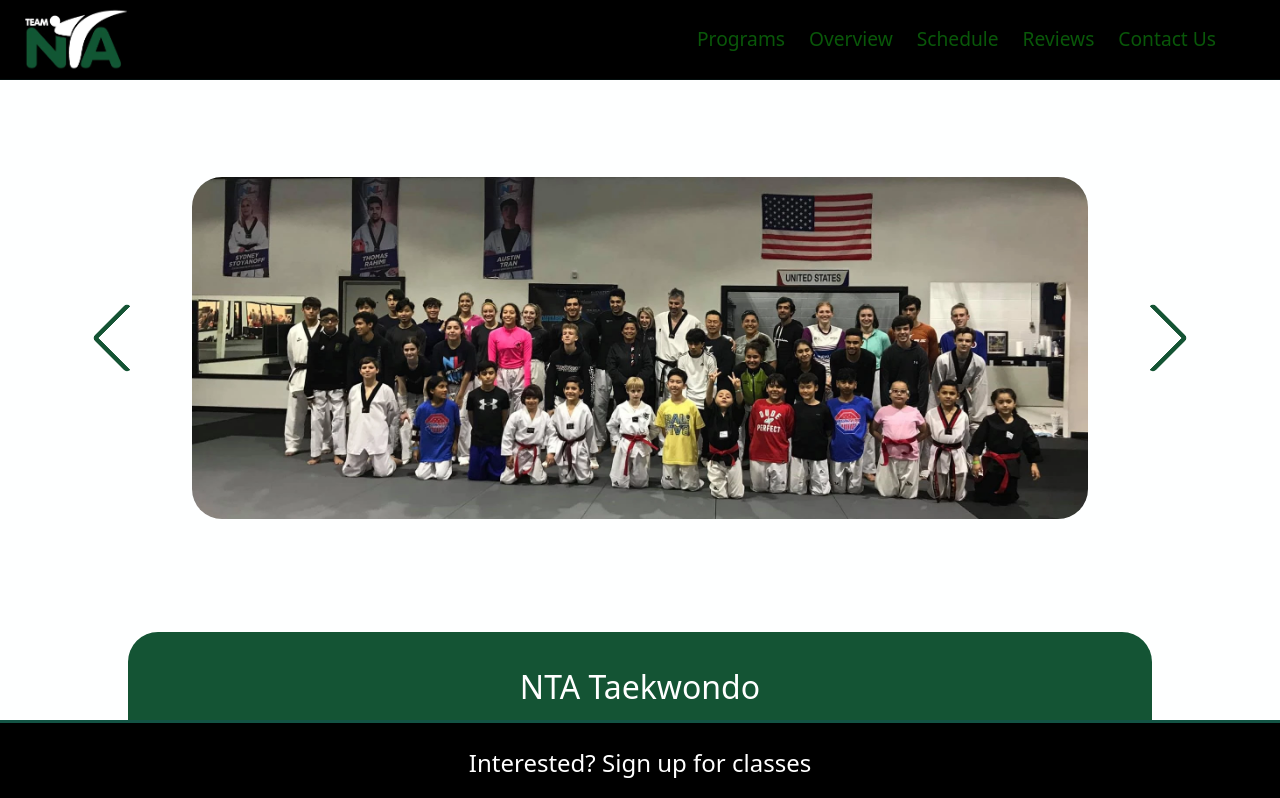
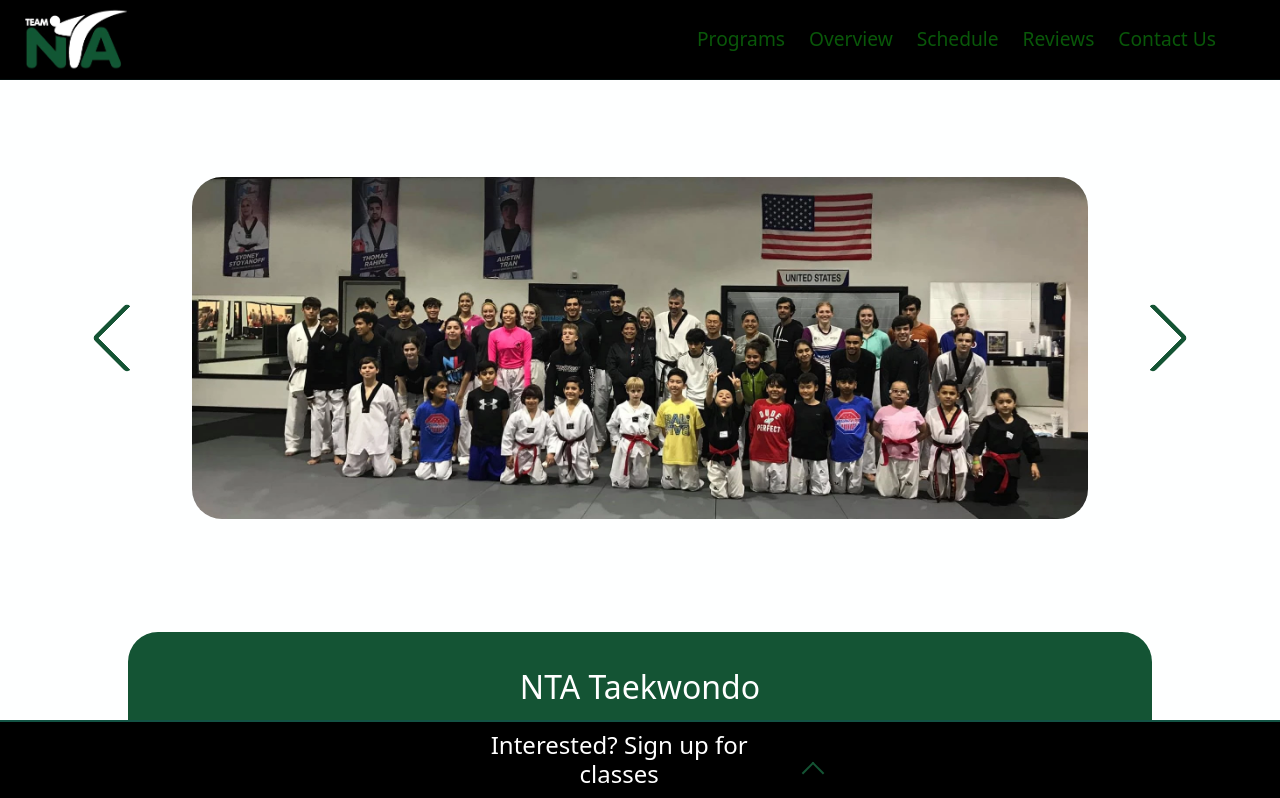
Before and after one commit to Vastagon/nta-new, a React (Create React App) app: page /specialoffers in a window 1280 px wide. Shown: the top 798 px of the page. Built offline with nearby package versions, Linux system fonts and the light colour scheme.

Commit message:
Added arrow turn on bottom nav

```diff
--- a/src/components/Home.js
+++ b/src/components/Home.js
@@ -11,20 +11,41 @@ import MobileNav from "./MobileNav";
 import { useEffect, useState } from "react";
 
 export default function Home(){
-    let [showMobileNav, setShowMobileNav] = useState(false)
+    const [showMobileNav, setShowMobileNav] = useState(false)
+    const [isMobileDevice, setIsMobileDevide] = useState()
 
     useEffect(() =>{
+        ///Adds click event listeners so mobile nav can exit when click outside of
         document.querySelectorAll(".page").forEach((checkedElements) =>{
-            console.log(checkedElements)
             if(!checkedElements.classList.contains("home")){
                 checkedElements.addEventListener("click", ()=>{
                     if(showMobileNav){
                         setShowMobileNav(false)
-                        console.log("HERE")
                     }
                 })
             }
         })
+
+         /* Storing user's device details in a variable*/
+         let details = navigator.userAgent;
+
+         /* Creating a regular expression
+         containing some mobile devices keywords
+         to search it in details string*/
+         let regexp = /android|iPhone|iphone|kindle|Ipad|ipad/i;
+
+         /* Using test() method to search regexp in details
+         it returns boolean value*/
+         setIsMobileDevide(regexp.test(details))
+         console.log(details)
+        //  let isMobileDevice = regexp.test(details);
+
+        if (isMobileDevice) {
+            console.log("This is a mobile device")
+        } else {
+            console.log("Not a mobile device")
+        }
+
     }, [])
 
 
@@ -60,7 +81,7 @@ export default function Home(){
         }
     }
 
-    console.log(showMobileNav)
+    if(isMobileDevice === null) return null
 
     return(
         <>
--- a/src/components/HomeBottomNav.js
+++ b/src/components/HomeBottomNav.js
@@ -50,6 +50,8 @@ export default function HomeBottomNav(){
                         <h4 className="bottom-nav-text">Interested? Sign up for classes</h4>
                         {/* <img className="bottom-nav-arrow" /> */}
                     </div>
+                    <div className="turn-bottom-nav-arrow bottom-nav-arrow"></div>
+
                 </div>
             </div>
                 <form onSubmit={submitBottomForm} onChange={updateFormInfo} className="bottom-nav-form">
@@ -59,6 +61,7 @@ export default function HomeBottomNav(){
                     <input id="bottom-nav-form-email" name="email" />
                     <label>Phone Number</label>
                     <input id="bottom-nav-form-phone" name="phone" />
+
                     <button type="submit">Submit</button>
                 </form>
             </>
@@ -68,7 +71,9 @@ export default function HomeBottomNav(){
                 <div className="bottom-text-container">
                     <h4 className="bottom-nav-text">Interested? Sign up for classes</h4>
                     {/* <img className="bottom-nav-arrow" /> */}
+                    <div className="bottom-nav-arrow"></div>
                 </div>
+
             </div>
             }
 
--- a/src/styles/App.css
+++ b/src/styles/App.css
@@ -45,12 +45,6 @@
   line-height: 10vh;
   z-index: 10;
 
-  border-top: 3px;
-  border-left: 0;
-  border-right: 0;
-  border-bottom: 0px;
-  border-style: solid;
-  border-color: var(--quick-links-text-color);
 
   /* border-bottom: 1px;
   border-left: 0;
@@ -59,11 +53,31 @@
   border-style: solid;
   border-color: var(--nta-green2); */
 
-  /* animation: bottom-nav-slide-down 1s; */
+  animation: bottom-nav-slide-down 1s;
+}
+.bottom-nav-arrow{
+  position: relative;
+  width: 2vh;
+  height: 2vh;
+  border-top: 2px;
+  border-right: 0px;
+  border-left: 2px;
+  border-bottom: 0px;
+  border-color: var(--nta-green);
+  border-style: solid;
+  z-index: 101;
+  margin-left: 2%;
+  margin-top: 2%;
+
+  transform: rotate(45deg);
 }
 .open-bottom-nav{
   height: 80vh;
   animation: bottom-nav-slide 1s;
+}
+.turn-bottom-nav-arrow{
+  animation: bottom-nav-arrow-turn 1s;
+  transform: rotate(225deg);
 }
 .bottom-text-container{
   top: 0;
@@ -73,18 +87,32 @@
   display: flex;
   align-items: center;
   justify-content: center;
+
+  border-top: 2px;
+  border-left: 0;
+  border-right: 0;
+  border-bottom: 2px;
+  border-style: solid;
+  border-color: var(--quick-links-text-color);
+
 }
 .bottom-text-container:hover{
   cursor: pointer;
 }
 .bottom-nav-text{
   margin: 0;
-}
-.bottom-nav-arrow{
-  width: auto;
+  width: 20rem;
 }
 .open-bottom-nav-arrow{
   display: none;
+}
+@keyframes bottom-nav-arrow-turn {
+  0%{
+    transform: rotate(45deg);
+  }
+  100%{
+    transform: rotate(225deg);
+  }
 }
 @keyframes bottom-nav-slide {
   0%{
@@ -140,10 +168,6 @@
 }
 .show-hover:hover{
   cursor: pointer;
-}
-.bottom-nav-arrow{
-  height: 5vh;
-  padding-left: 0%;
 }
 .mynav{
   position: fixed;
--- a/src/styles/Mobile.css
+++ b/src/styles/Mobile.css
@@ -262,6 +262,7 @@
       position: relative;
       width: 100%;
       margin-top: 0rem;
+      padding-bottom: 30%;
 
       z-index: 0;
     }
```
